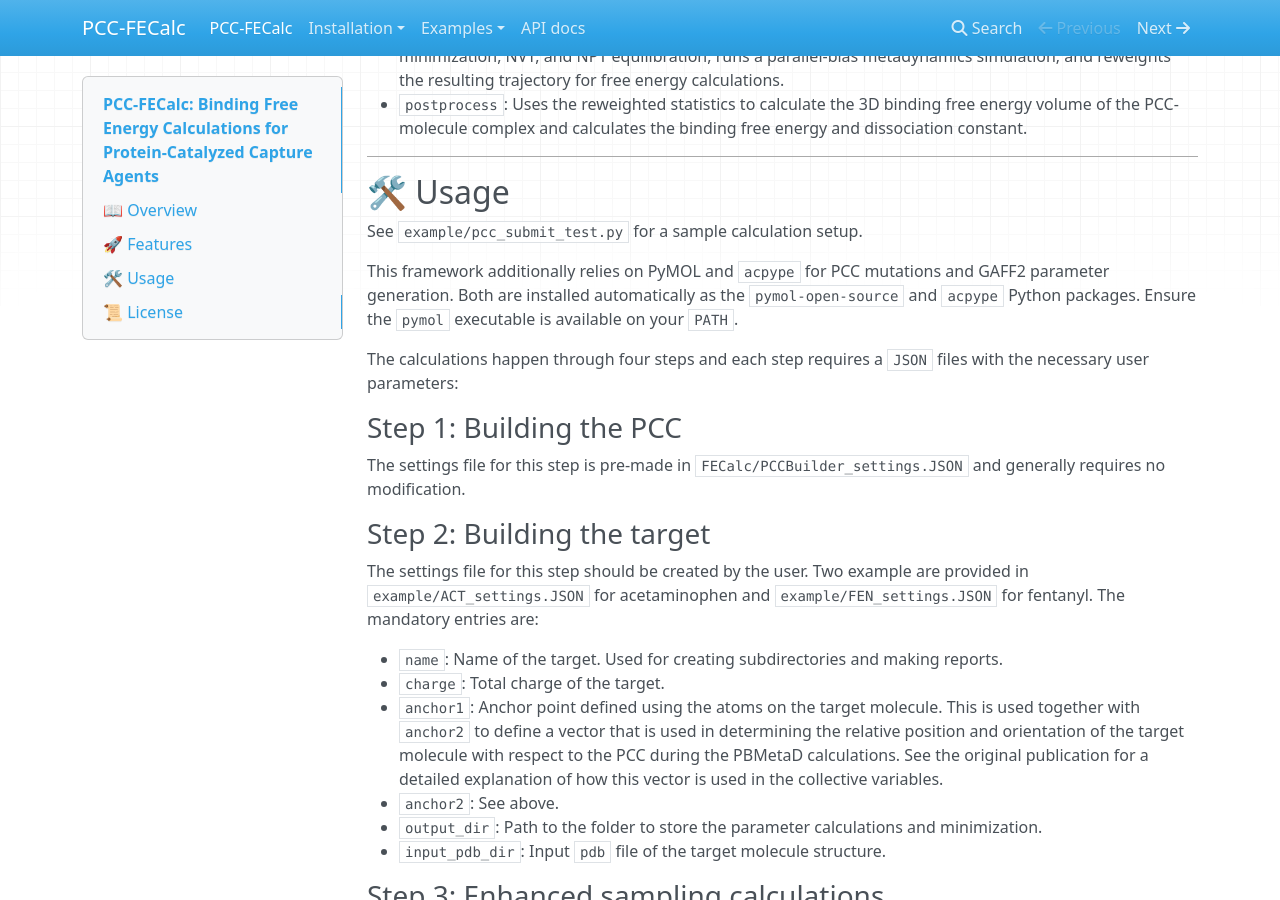
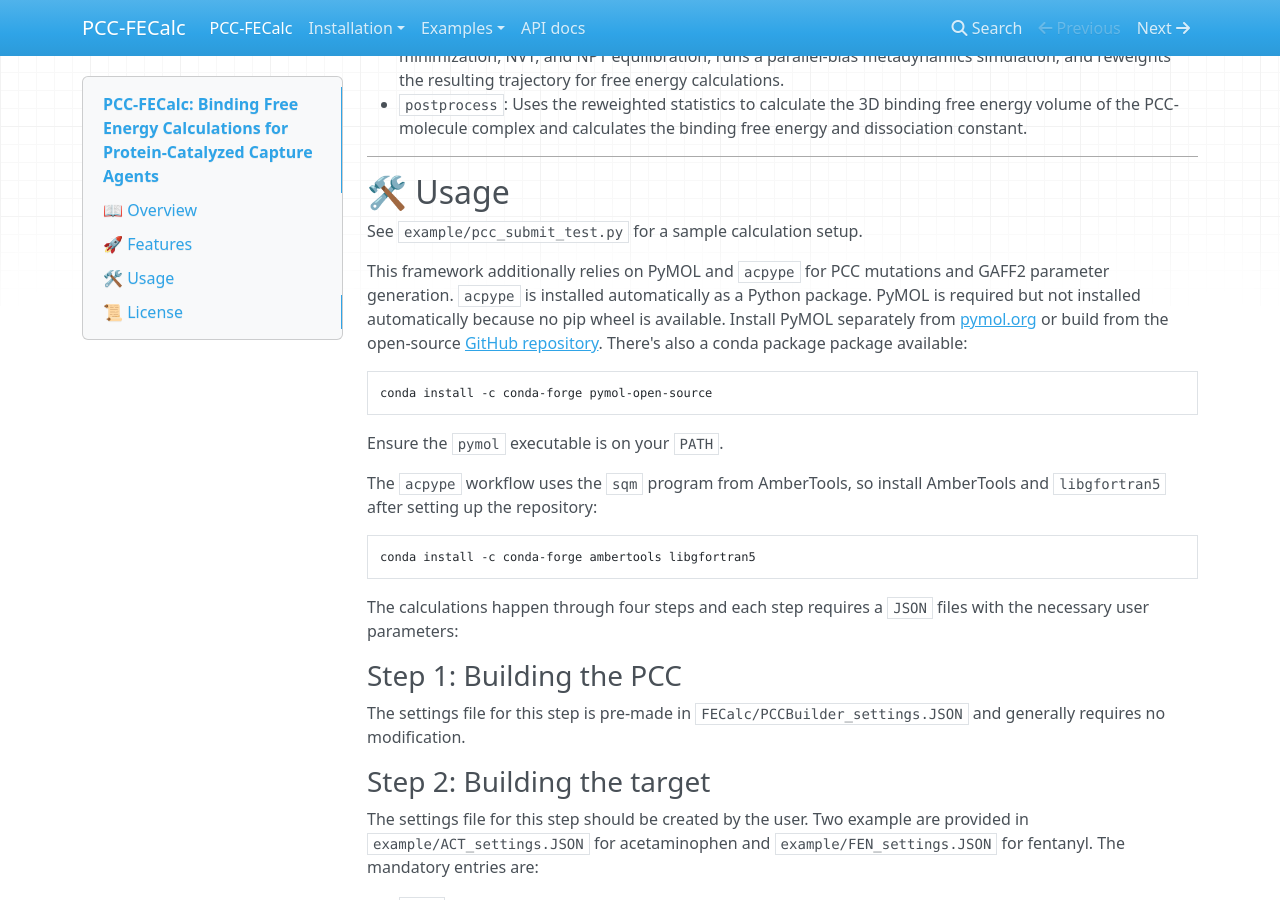
Before and after one commit to arminshzd/PCC-FECalc, an MkDocs documentation site: the page built from docs/index.md, in a window 1280 px wide and 900 px high, scrolled down 685 px. Built offline with MkDocs 1.6.1, drawn with Linux system fonts in a browser that asks for light colours; nearby versions of some CDN libraries.

Commit message:
Clarify PyMOL installation wording

````diff
--- a/docs/index.md
+++ b/docs/index.md
@@ -24,7 +24,19 @@ The framework is organized into four main submodules that work in serial to perf
 
 See `example/pcc_submit_test.py` for a sample calculation setup.
 
-This framework additionally relies on PyMOL and `acpype` for PCC mutations and GAFF2 parameter generation. Both are installed automatically as the `pymol-open-source` and `acpype` Python packages. Ensure the `pymol` executable is available on your `PATH`.
+This framework additionally relies on PyMOL and `acpype` for PCC mutations and GAFF2 parameter generation. `acpype` is installed automatically as a Python package. PyMOL is required but not installed automatically because no pip wheel is available. Install PyMOL separately from [pymol.org](https://www.pymol.org/) or build from the open-source [GitHub repository](https://github.com/schrodinger/pymol-open-source). There's also a conda package package available:
+
+```bash
+conda install -c conda-forge pymol-open-source
+```
+
+Ensure the `pymol` executable is on your `PATH`.
+
+The `acpype` workflow uses the `sqm` program from AmberTools, so install AmberTools and `libgfortran5` after setting up the repository:
+
+```bash
+conda install -c conda-forge ambertools libgfortran5
+```
 
 The calculations happen through four steps and each step requires a `JSON` files with the necessary user parameters:
 
````
Also changed, not shown: README.md (+13 -1 lines), docs/installation/instructions.md (+13 -1 lines), docs/installation/modifications.md (+14 -0 lines).
